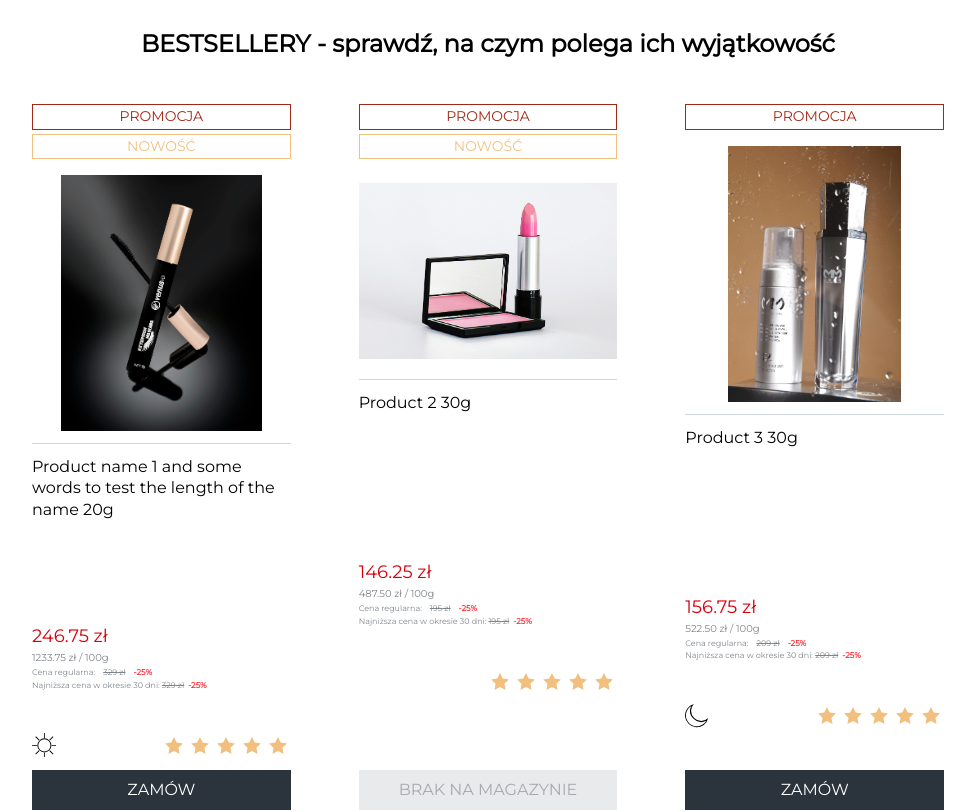
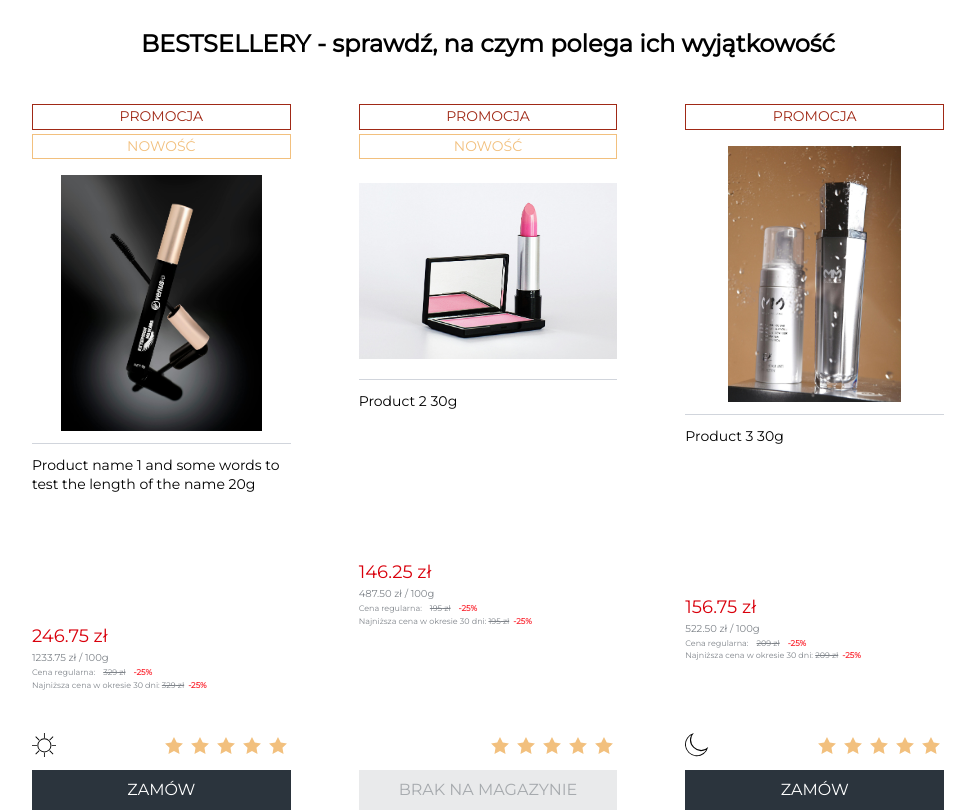
Before and after one commit to mateuszbakMovecloser/next-practice, a Next.js app: page / in a window 1280 px wide. Shown: the top 812 px of the page, without its empty margins (152-1127 px from the left). Built offline with nearby package versions, Linux system fonts and the light colour scheme.

Commit message:
sprzatanie kodu_2

```diff
--- a/src/app/globals.css
+++ b/src/app/globals.css
@@ -85,31 +85,17 @@ body {
 
 
 .product-card-description {
-  height: 95px;
+  height: 150px;
   margin: 0;
   text-align: left;
-  font-size: 12px;
+  font-size: 14px;
   line-height: 1.33;
-}
-
-@media (min-width: 768px) {
-  .product-card-description {
-    height: 150px;
-    font-size: 16px;
-  }
 }
 
 .product-card-description h3 {
   color: #000;
   font-weight: 400;
 }
-
-@media (min-width: 768px) {
-  .product-card-description h3 {
-    font-size: 16px;
-  }
-}
-
 
 .product-card-btn {
   padding: 0;
--- a/src/components/productSlot.tsx
+++ b/src/components/productSlot.tsx
@@ -43,8 +43,7 @@ export default function ProductSlot({Product}: {Product: ProductInterface}) {
           />
         </div>
 
-        <div className="flex items-center justify-between min-h-[50px]">
-          <TimeOfDay
+        <div className="flex items-center justify-between min-h-[50px] mt-auto">          <TimeOfDay
             timeOfDay={Product.timeOfDay}
           />
           <StarRating
```
